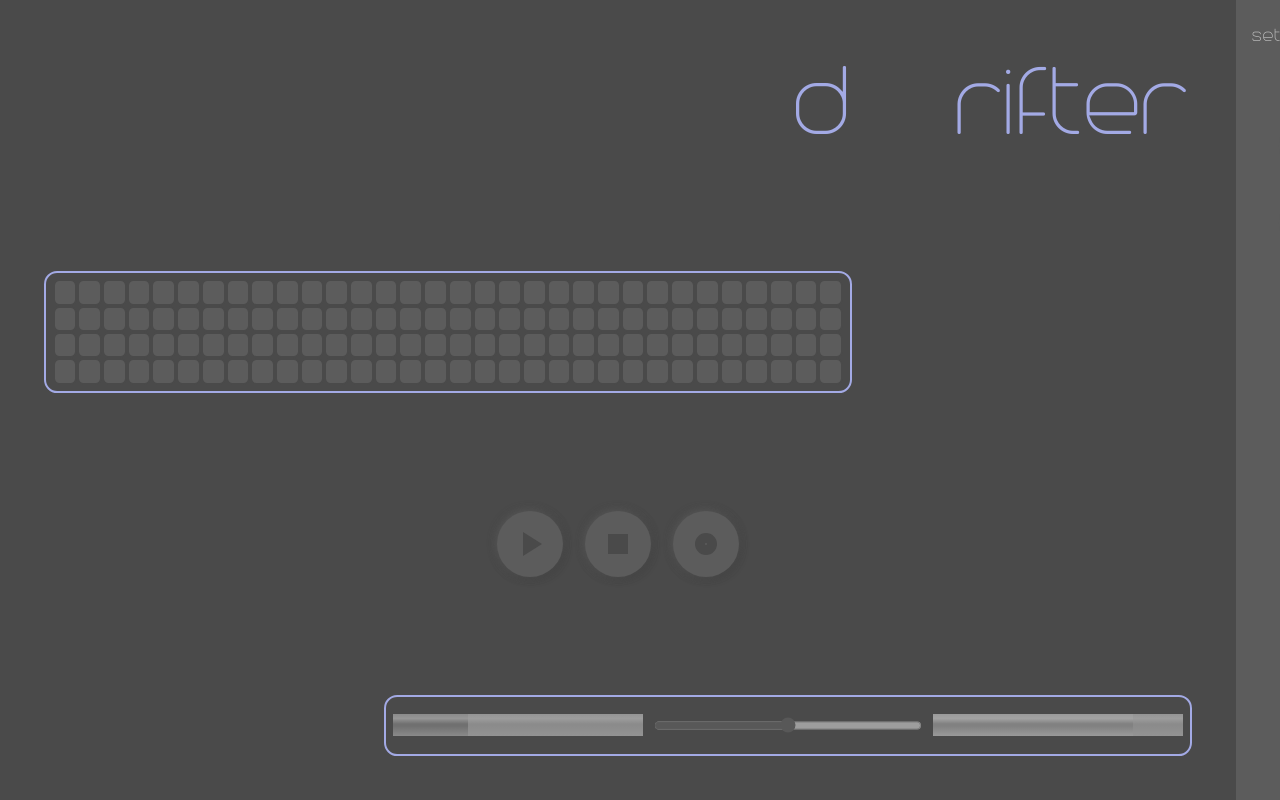
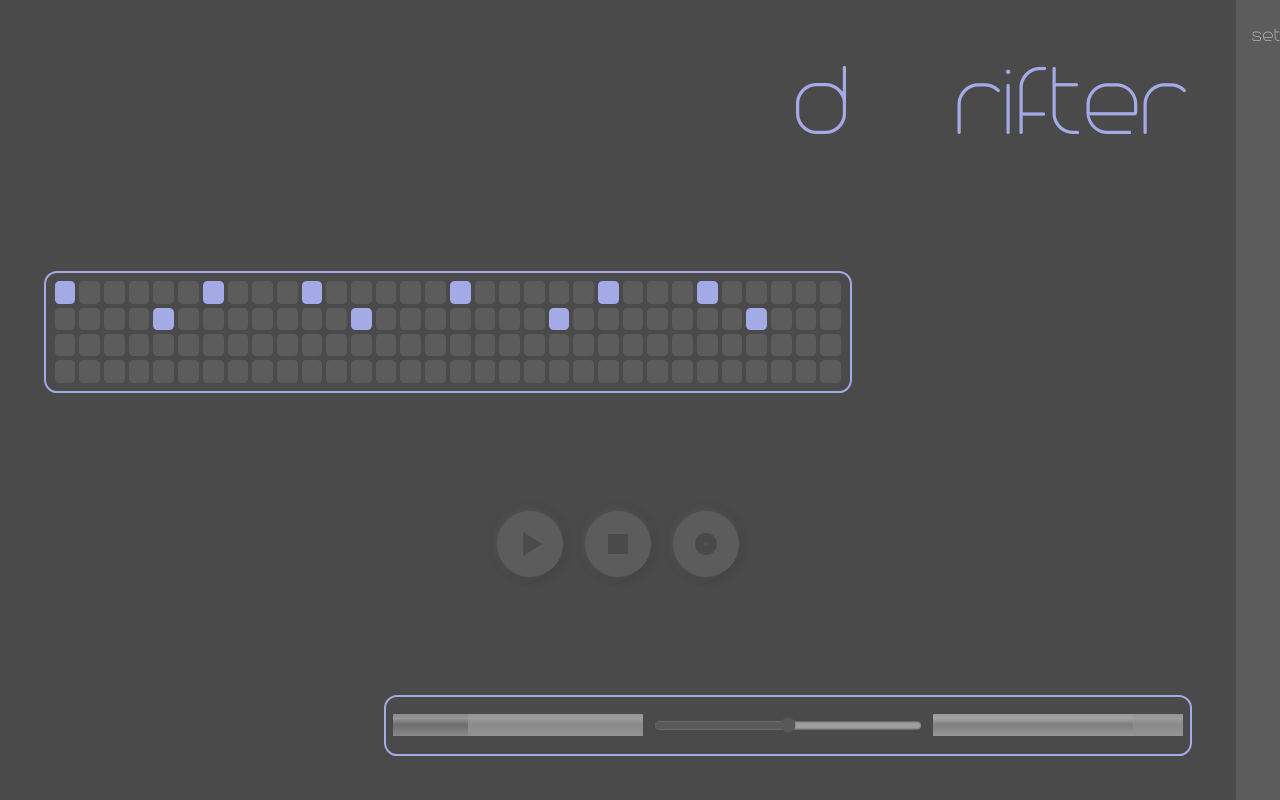
Before and after one commit to eliranmal/drifter, a React (Create React App) app: page / in a window 1280 px wide. Built offline with nearby package versions, Linux system fonts and the light colour scheme.

Commit message:
feat: sequencer
- bind sequencer state to transport
- rethink sequencer tape
- refactor: encapsulation

```diff
--- a/src/App.css
+++ b/src/App.css
@@ -1,5 +1,3 @@
 
 @import url("./styles/fonts.css");
 @import url("./styles/colors.css");
-/* make animations available only if the user enabled animations in the OS settings */
-@import url('./styles/animations.css') (prefers-reduced-motion: no-preference);
--- a/src/components/sequencer/Sequencer.css
+++ b/src/components/sequencer/Sequencer.css
@@ -1,5 +1,15 @@
+
+/* make animations available only if the user enabled animations in the OS settings */
+@import url('./animations.css') (prefers-reduced-motion: no-preference);
 
 .Sequencer {
+  /* todo - get bpm from outside */
+  --bpm: 99;
+  --sequencer-ticks: 4;
+  --sequencer-ticks-per-beat: 4;
+  --sequencer-tape-speed: calc(
+    ((60s / var(--bpm)) / var(--sequencer-ticks-per-beat)) * var(--sequencer-ticks)
+  );
   --channel-height: 1.2rem;
   display: flex;
   align-items: stretch;
@@ -13,72 +23,37 @@
 }
 
 
-.Sequencer-tape {
-
-  /* todo - port whatever is required from the tape rules,
-  and think of another way of implementing the rolling tape */
+.Sequencer .Sequencer-tape {
+  /* dividing by 2 as the container width is 200% */
+  --sequencer-tick-width: calc((100% / var(--sequencer-ticks) / 2));
   display: none;
-
-  --seq-ticks: 2;
-  /* dividing by 2 as the container width is 200% */
-  --seq-tick-beat: calc((100% / var(--seq-ticks)) / 2);
-  --seq-tick-bar: calc(var(--seq-tick-beat) * 4);
-  --seq-tick-quarter: calc(var(--seq-tick-beat) / 4);
-  --seq-tick-beat-border: calc(var(--seq-tick-beat) - .1rem);
-  --seq-tick-bar-border: calc(var(--seq-tick-bar) - .2rem);
-  --seq-tick-quarter-border: calc(var(--seq-tick-quarter) - .05rem);
   position: absolute;
+  z-index: 9;
   top: 0;
   bottom: 0;
   left: 0;
   right: 100%;
   width: 200%;
-  background-color: var(--background-color-complement);
+  /* create a background image with a transparent stripe at the begining,
+    and repeat it twice to span the full width */
+  background-image: linear-gradient(
+    90deg,
+    transparent,
+    transparent var(--sequencer-tick-width),
+    var(--background-color) var(--sequencer-tick-width),
+    var(--background-color) 50%,
+    transparent 50%,
+    transparent calc(50% + var(--sequencer-tick-width)),
+    var(--background-color) calc(50% + var(--sequencer-tick-width)),
+    var(--background-color) 100%
+  );
+  opacity: .9;
+  pointer-events: none;
 }
 
-@media (min-width: 200px) { .Sequencer-tape { --seq-ticks: 4 } }
-@media (min-width: 400px) { .Sequencer-tape { --seq-ticks: 8 } }
-@media (min-width: 600px) { .Sequencer-tape { --seq-ticks: 12 } }
-@media (min-width: 800px) { .Sequencer-tape { --seq-ticks: 16 } }
-@media (min-width: 1000px) { .Sequencer-tape { --seq-ticks: 20 } }
-@media (min-width: 1200px) { .Sequencer-tape { --seq-ticks: 24 } }
-@media (min-width: 1400px) { .Sequencer-tape { --seq-ticks: 28 } }
-@media (min-width: 1600px) { .Sequencer-tape { --seq-ticks: 32 } }
-
-.Sequencer-tape:hover {
-  animation: slideLeft 4s linear reverse infinite;
-  animation-fill-mode: both;
-}
-
-.Sequencer-tape:before {
-  content: '';
-  position: absolute;
-  top: 0;
-  bottom: 0;
-  left: 0;
-  right: 0;
-  background-image:
-    repeating-linear-gradient(
-      90deg,
-      transparent,
-      transparent var(--seq-tick-quarter-border),
-      var(--background-color) var(--seq-tick-quarter-border),
-      var(--background-color) var(--seq-tick-quarter)
-    ),
-    repeating-linear-gradient(
-      90deg,
-      transparent,
-      transparent var(--seq-tick-beat-border),
-      var(--background-color) var(--seq-tick-beat-border),
-      var(--background-color) var(--seq-tick-beat)
-    ),
-    repeating-linear-gradient(
-      90deg,
-      transparent,
-      transparent var(--seq-tick-bar-border),
-      var(--background-color) var(--seq-tick-bar-border),
-      var(--background-color) var(--seq-tick-bar)
-    );
+.Sequencer.Sequencer-running .Sequencer-tape {
+  display: block;
+  animation: slideLeft var(--sequencer-tape-speed) steps(var(--sequencer-ticks)) reverse infinite;
 }
 
 .Sequencer-channels {
@@ -94,7 +69,7 @@
 
 .Sequencer-channels .Sequencer-channel .Sequencer-tick {
   appearance: none;
-  width: calc(100% / var(--ticks-count));
+  width: calc(100% / var(--sequencer-ticks));
   height: 100%;
   border-radius: calc(var(--channel-height) * .25);
   border: calc(var(--channel-height) * .1) solid var(--background-color);
--- a/src/components/sequencer/Sequencer.js
+++ b/src/components/sequencer/Sequencer.js
@@ -1,24 +1,43 @@
+import {useState, useEffect} from 'react'
+
+import useMediaQueries from '../../hooks/useMediaQueries'
 import {range} from '../../lib/util'
 import Input from '../input/Input'
 
 import './Sequencer.css'
 
+// todo - externalize, persist
+const checkedTicks = [
+  [0, 6, 10, 16, 22, 26],
+  [4, 12, 20, 28],
+]
 
 const Sequencer = ({
-  channels = 4,
-  // todo - create useMediaQueryListener and rely on screen width to determine the ticks
-  ticks = 32,
-  className}) => (
-  <div className={`Sequencer ${className}`}>
+  isRunning,
+  channelCount = 4,
+  initialTickCount = 20,
+  className}) => {
+
+    const [tickCount, setTickCount] = useState(initialTickCount)
+
+    useMediaQueries({
+      '(max-width: 600px)': setTickCount.bind(null, 4),
+      '(min-width: 600px) and (max-width: 800px)': setTickCount.bind(null, 8),
+      '(min-width: 800px) and (max-width: 1200px)': setTickCount.bind(null, 16),
+      '(min-width: 1200px)': setTickCount.bind(null, 32),
+    }, [setTickCount])
+
+    return (
+      <div
+        className={`Sequencer ${isRunning ? 'Sequencer-running' : ''} ${className}`}
+        style={{ '--sequencer-ticks': tickCount }}>
         <div className="Sequencer-timeline">
           <div className="Sequencer-tape"></div>
-      <div
-        className="Sequencer-channels"
-        style={{ '--ticks-count': ticks }}>
-        {range(channels).map(channelIndex => (
+          <div className="Sequencer-channels">
+            {range(channelCount).map(channelIndex => (
               <div key={channelIndex} className="Sequencer-channel">
-              {range(ticks).map(tickIndex => (
-                <Input type="checkbox" className="Sequencer-tick" key={tickIndex} />
+                  {range(tickCount).map(tickIndex => (
+                    <Input type="checkbox" className="Sequencer-tick" key={tickIndex} defaultChecked={!!checkedTicks[channelIndex] && checkedTicks[channelIndex].includes(tickIndex)} />
                   ))}
               </div>
             ))}
@@ -26,6 +45,6 @@
         </div>
       </div>
     )
-
+}
 
 export default Sequencer
--- a/src/styles/animations.css
+++ b/src/components/sequencer/animations.css
@@ -3,9 +3,3 @@
   from { left: 0; right: 100%; }
   to { left: -100%; right: 0; }
 }
-
-@keyframes softBlink {
-  0% { opacity: 1 }
-  66% { opacity: .3 }
-  100% { opacity: 1 }
-}
--- a/src/components/transport-button/TransportButton.css
+++ b/src/components/transport-button/TransportButton.css
@@ -1,3 +1,7 @@
+
+/* make animations available only if the user enabled animations in the OS settings */
+@import url('./animations.css') (prefers-reduced-motion: no-preference);
+
 .Transport-button {
   --transport-button-size: 3rem;
   --transport-icon-size: calc(var(--transport-button-size) * .333);
@@ -37,7 +41,6 @@
 .Transport-button.Transport-button-active:after {
   --transport-button-icon-color: var(--accent-color);
   animation: softBlink 1.5s ease-in infinite;
-  animation-fill-mode: both;
 }
 
 .Transport-button.Transport-button-play:after {
--- /dev/null
+++ b/src/components/transport-button/animations.css
@@ -0,0 +1,6 @@
+
+@keyframes softBlink {
+  0% { opacity: 1 }
+  66% { opacity: .3 }
+  100% { opacity: 1 }
+}
--- a/src/pages/main-view/MainView.js
+++ b/src/pages/main-view/MainView.js
@@ -1,3 +1,4 @@
+import {useState} from 'react'
 
 import Sequencer from '../../components/sequencer/Sequencer'
 import Transport from '../../components/transport/Transport'
@@ -6,14 +7,27 @@
 import './MainView.css'
 
 
-const MainView = () => (
-  <div className="MainView">
-    <h1 className="MainView-title">d&nbsp;&nbsp;&nbsp;&nbsp;&nbsp;rifter</h1>
-    <Sequencer className="MainView-panel" />
-    <Transport className="MainView-panel-center" />
-    <Visualizations className="MainView-panel-end" />
-  </div>
-)
+const MainView = () => {
+  const [isPlaying, setPlaying] = useState(false)
+  const [isRecording, setRecording] = useState(false)
+
+  return (
+    <div className="MainView">
+      <h1 className="MainView-title">d&nbsp;&nbsp;&nbsp;&nbsp;&nbsp;rifter</h1>
+      <Sequencer
+        className="MainView-panel"
+        isRunning={isPlaying} />
+      <Transport
+        className="MainView-panel-center"
+        isPlaying={isPlaying}
+        isRecording={isRecording}
+        onPlay={() => setPlaying(true)}
+        onStop={() => { setPlaying(false); setRecording(false) }}
+        onRecord={() => setRecording(!isRecording)} />
+      <Visualizations className="MainView-panel-end" />
+    </div>
+  )
+}
 
 
 export default MainView
```
Lines whose indentation alone changed are shown as unchanged.
